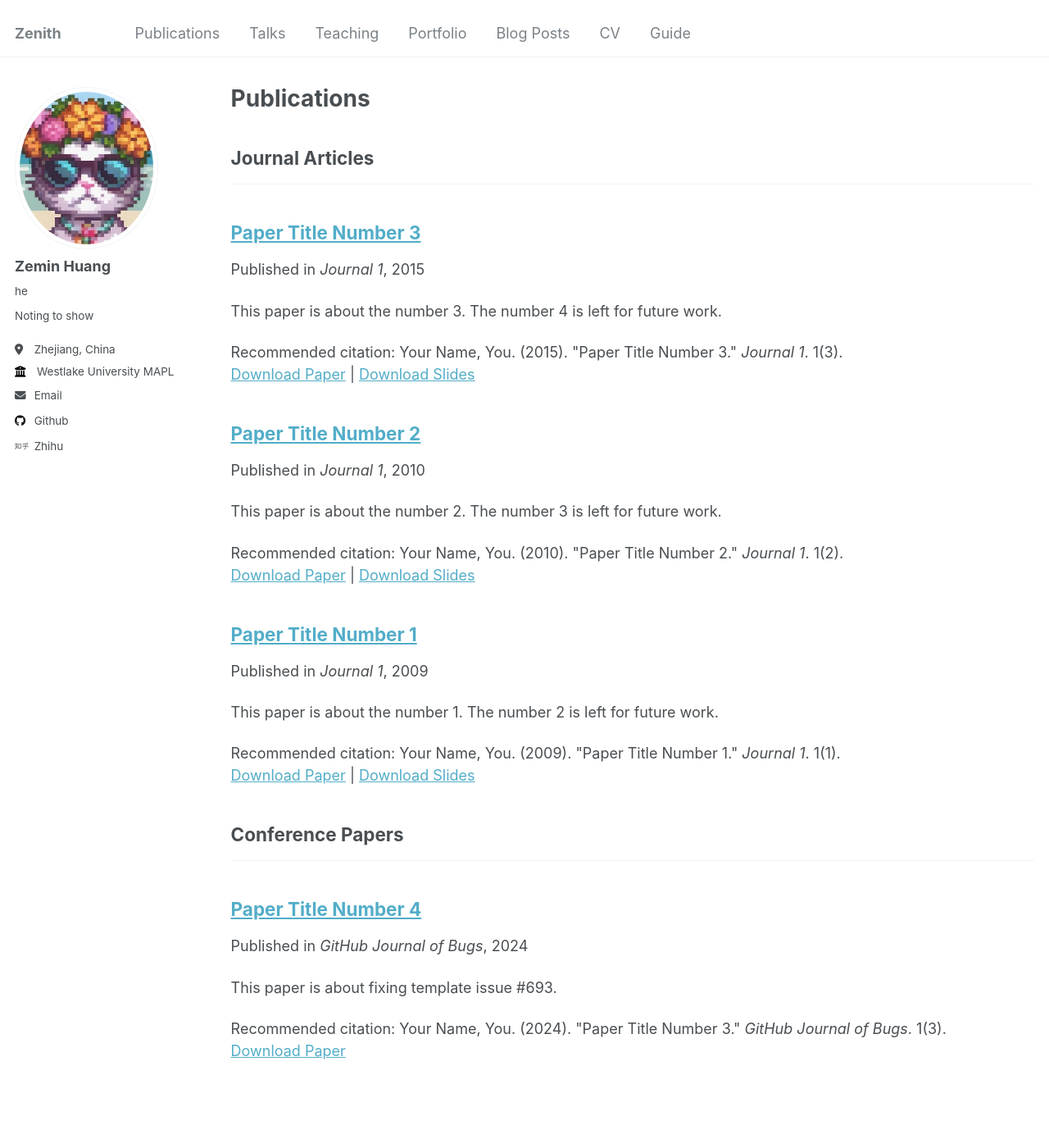
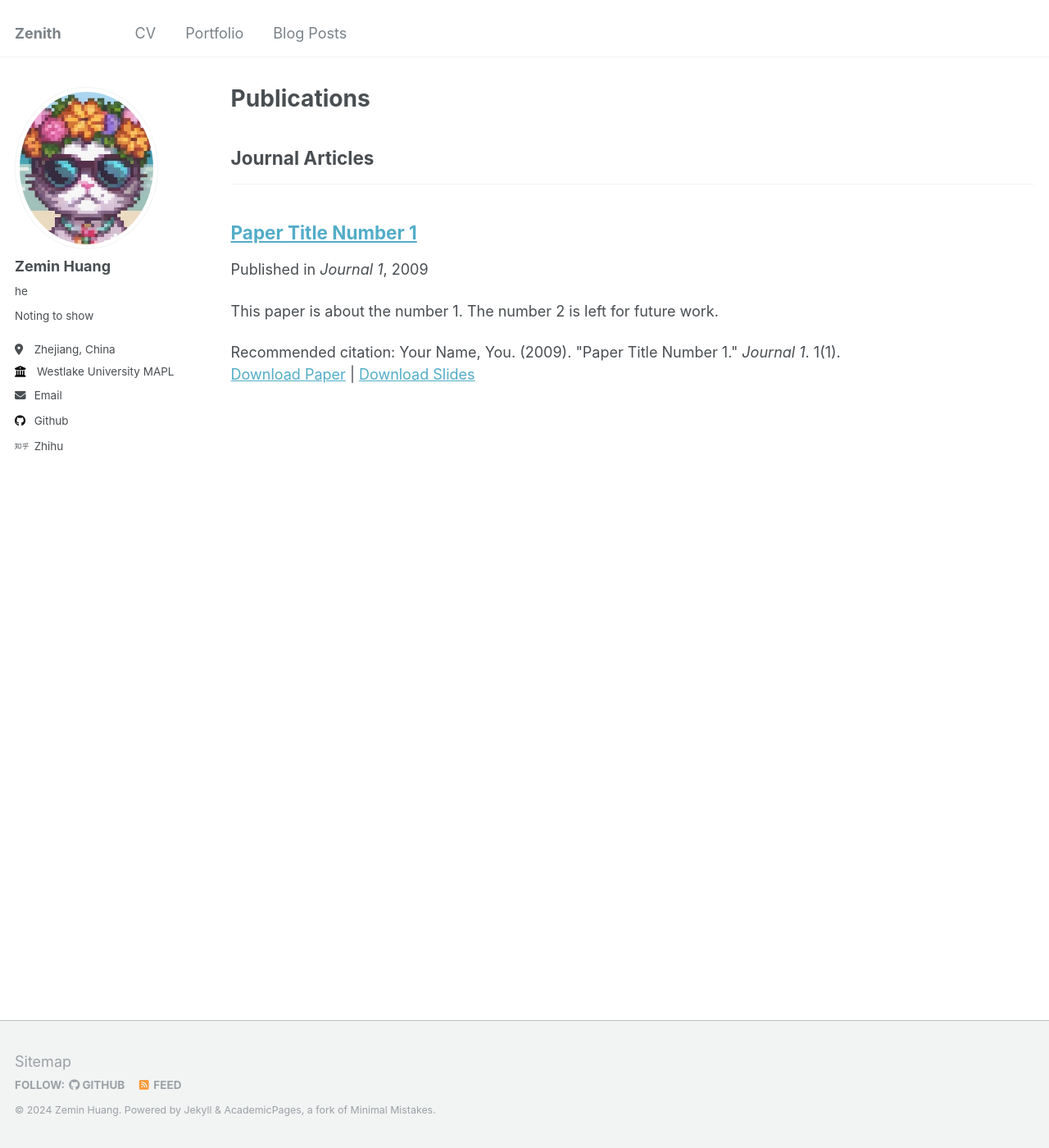
Before and after one commit to fetchniches/fetchniches.github.io, a Jekyll site: the page built from _pages/publications.html, in a window 1280 px wide and 1400 px high. Shown: the whole window at 82% size. Built offline with Jekyll 4.4.1, drawn with Linux system fonts in a browser that asks for light colours.

Commit message:
second commit

```diff
--- a/_publications/2010-10-01-paper-title-number-2.md
+++ /dev/null
@@ -1,14 +0,0 @@
----
-title: "Paper Title Number 2"
-collection: publications
-category: manuscripts
-permalink: /publication/2010-10-01-paper-title-number-2
-excerpt: 'This paper is about the number 2. The number 3 is left for future work.'
-date: 2010-10-01
-venue: 'Journal 1'
-slidesurl: 'http://academicpages.github.io/files/slides2.pdf'
-paperurl: 'http://academicpages.github.io/files/paper2.pdf'
-citation: 'Your Name, You. (2010). &quot;Paper Title Number 2.&quot; <i>Journal 1</i>. 1(2).'
----
-
-The contents above will be part of a list of publications, if the user clicks the link for the publication than the contents of section will be rendered as a full page, allowing you to provide more information about the paper for the reader. When publications are displayed as a single page, the contents of the above "citation" field will automatically be included below this section in a smaller font.
--- a/_publications/2015-10-01-paper-title-number-3.md
+++ /dev/null
@@ -1,14 +0,0 @@
----
-title: "Paper Title Number 3"
-collection: publications
-category: manuscripts
-permalink: /publication/2015-10-01-paper-title-number-3
-excerpt: 'This paper is about the number 3. The number 4 is left for future work.'
-date: 2015-10-01
-venue: 'Journal 1'
-slidesurl: 'http://academicpages.github.io/files/slides3.pdf'
-paperurl: 'http://academicpages.github.io/files/paper3.pdf'
-citation: 'Your Name, You. (2015). &quot;Paper Title Number 3.&quot; <i>Journal 1</i>. 1(3).'
----
-
-The contents above will be part of a list of publications, if the user clicks the link for the publication than the contents of section will be rendered as a full page, allowing you to provide more information about the paper for the reader. When publications are displayed as a single page, the contents of the above "citation" field will automatically be included below this section in a smaller font.
--- a/_publications/2024-02-17-paper-title-number-4.md
+++ /dev/null
@@ -1,13 +0,0 @@
----
-title: "Paper Title Number 4"
-collection: publications
-category: conferences
-permalink: /publication/2024-02-17-paper-title-number-4
-excerpt: 'This paper is about fixing template issue #693.'
-date: 2024-02-17
-venue: 'GitHub Journal of Bugs'
-paperurl: 'http://academicpages.github.io/files/paper3.pdf'
-citation: 'Your Name, You. (2024). &quot;Paper Title Number 3.&quot; <i>GitHub Journal of Bugs</i>. 1(3).'
----
-
-The contents above will be part of a list of publications, if the user clicks the link for the publication than the contents of section will be rendered as a full page, allowing you to provide more information about the paper for the reader. When publications are displayed as a single page, the contents of the above "citation" field will automatically be included below this section in a smaller font.
```
Also changed, not shown: _data/navigation.yml (+11 -10 lines), 1 other file.
